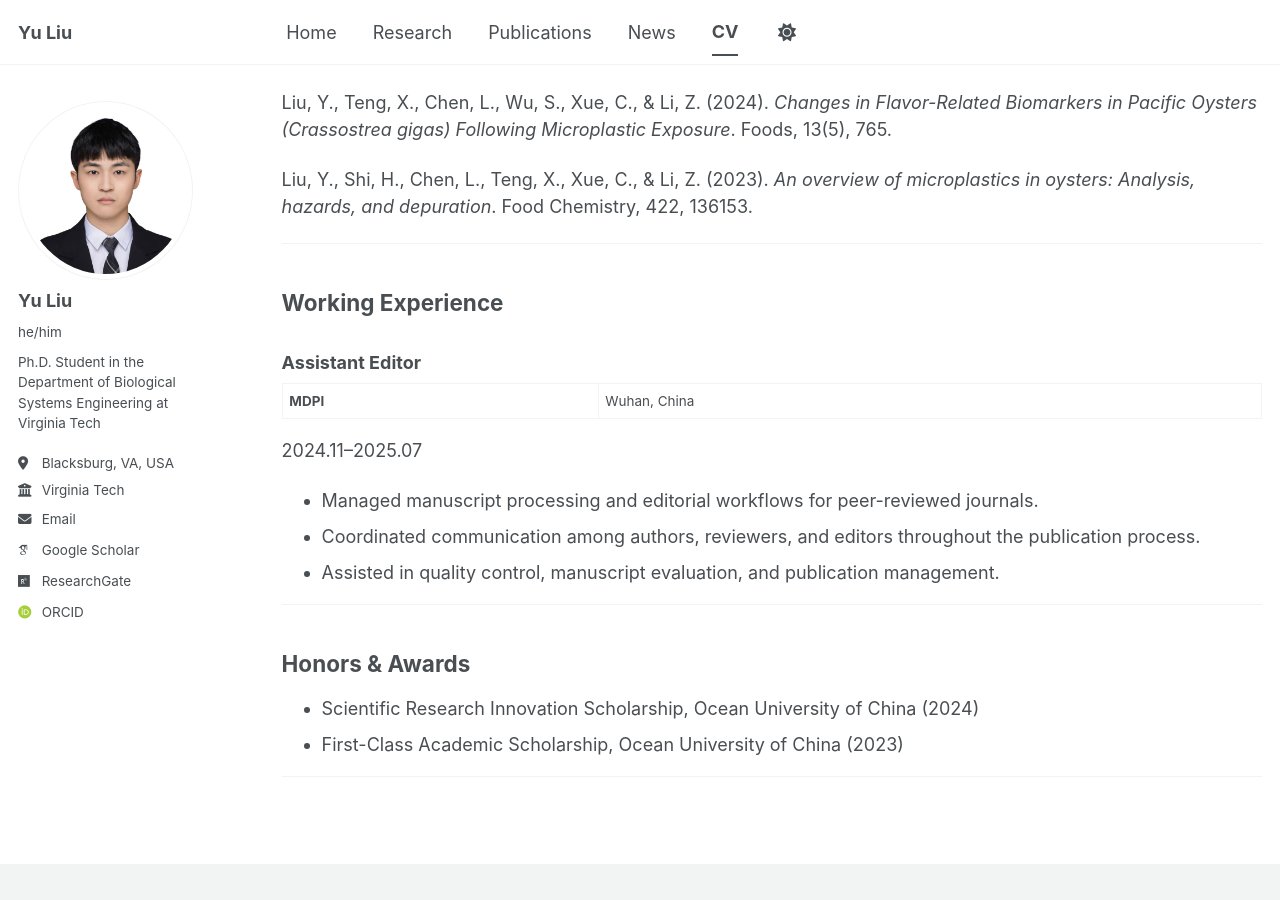
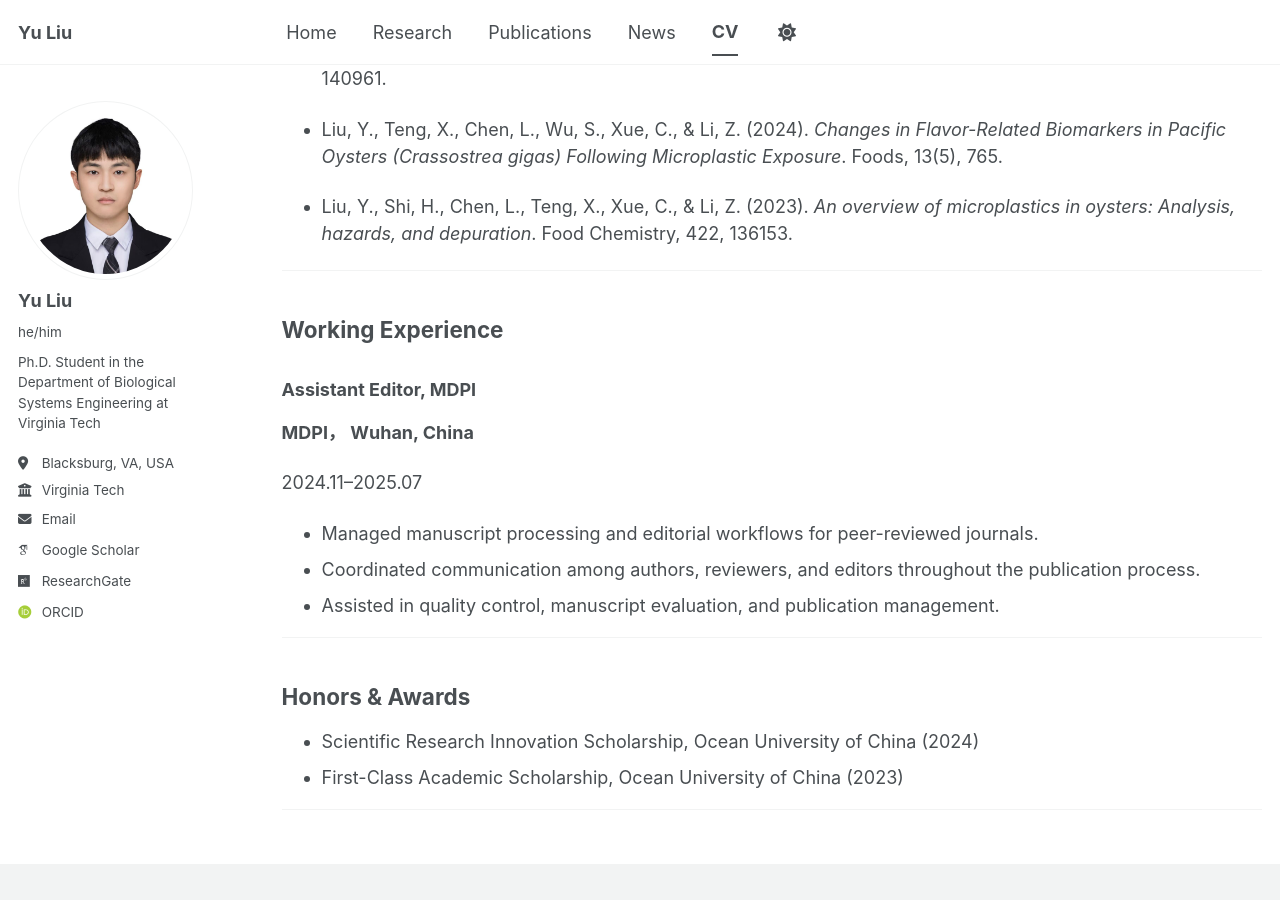
Before and after one commit to yuliu0322/yuliu0322.github.io, a Jekyll site: the page built from _pages/cv.md, in a window 1280 px wide and 900 px high, scrolled down 531 px. Built offline with Jekyll 4.4.1, drawn with Linux system fonts in a browser that asks for light colours; some web fonts are replaced; a script bundle is joined from its source files by our own code; library files that are not in the unit come from our copies; before the commit the page ends 1398 px from its top, so only the background shows below that.

Commit message:
Update cv.md

```diff
--- a/_pages/cv.md
+++ b/_pages/cv.md
@@ -22,19 +22,19 @@ B.Eng. in Food Science and Engineering | 2017.08–2021.06
 
 ## Selected Publications
 
-Liu, Y., Wu, S., Chen, L., Teng, X., Shi, H., Xue, C., & Li, Z. (2025). *Metabolic profiles and protein expression responses of Pacific oyster (Crassostrea gigas) to polystyrene microplastic stress*. Food Chemistry, 462, 140961.
+* Liu, Y., Wu, S., Chen, L., Teng, X., Shi, H., Xue, C., & Li, Z. (2025). *Metabolic profiles and protein expression responses of Pacific oyster (Crassostrea gigas) to polystyrene microplastic stress*. Food Chemistry, 462, 140961.
 
-Liu, Y., Teng, X., Chen, L., Wu, S., Xue, C., & Li, Z. (2024). *Changes in Flavor-Related Biomarkers in Pacific Oysters (Crassostrea gigas) Following Microplastic Exposure*. Foods, 13(5), 765.
+* Liu, Y., Teng, X., Chen, L., Wu, S., Xue, C., & Li, Z. (2024). *Changes in Flavor-Related Biomarkers in Pacific Oysters (Crassostrea gigas) Following Microplastic Exposure*. Foods, 13(5), 765.
 
-Liu, Y., Shi, H., Chen, L., Teng, X., Xue, C., & Li, Z. (2023). *An overview of microplastics in oysters: Analysis, hazards, and depuration*. Food Chemistry, 422, 136153.
+* Liu, Y., Shi, H., Chen, L., Teng, X., Xue, C., & Li, Z. (2023). *An overview of microplastics in oysters: Analysis, hazards, and depuration*. Food Chemistry, 422, 136153.
 
 ---
 
 ## Working Experience
 
-### Assistant Editor
+### Assistant Editor, MDPI
 
-**MDPI** | Wuhan, China
+**MDPI， Wuhan, China**
 
 2024.11–2025.07
 
```
